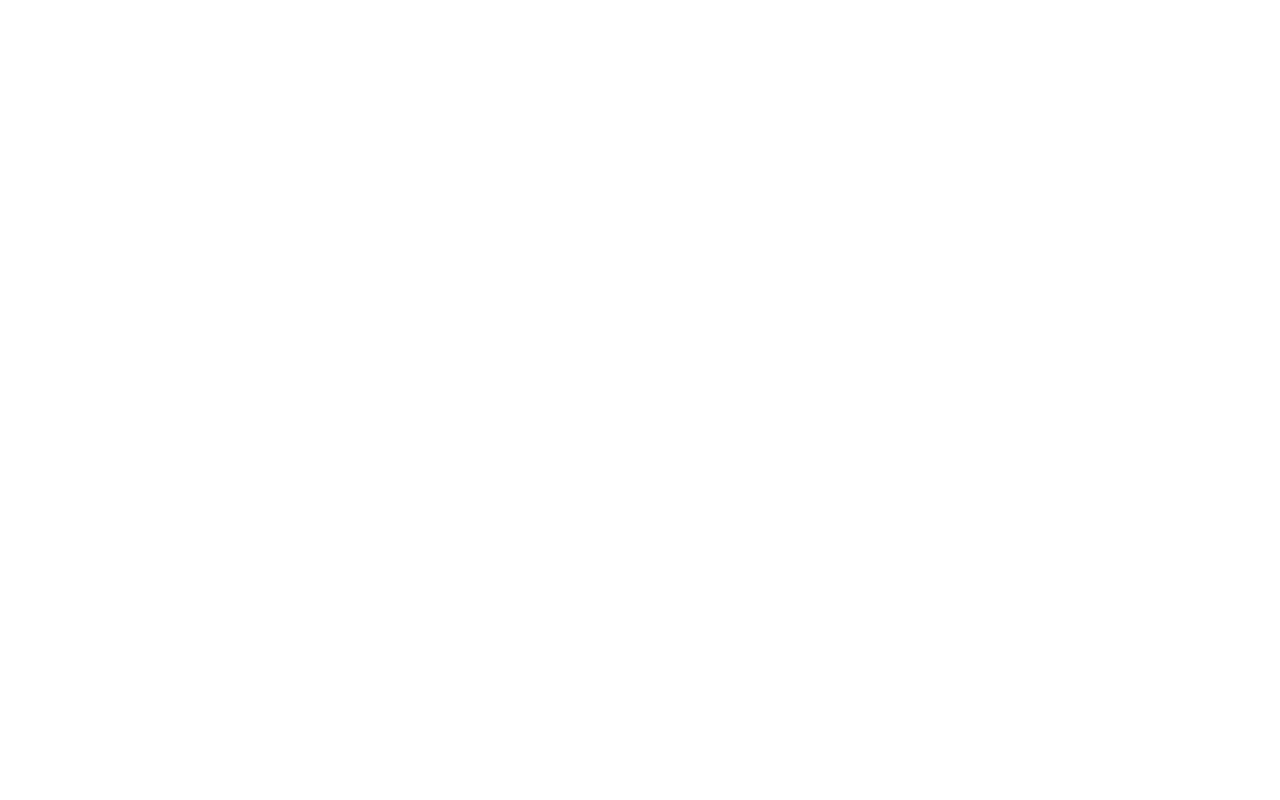
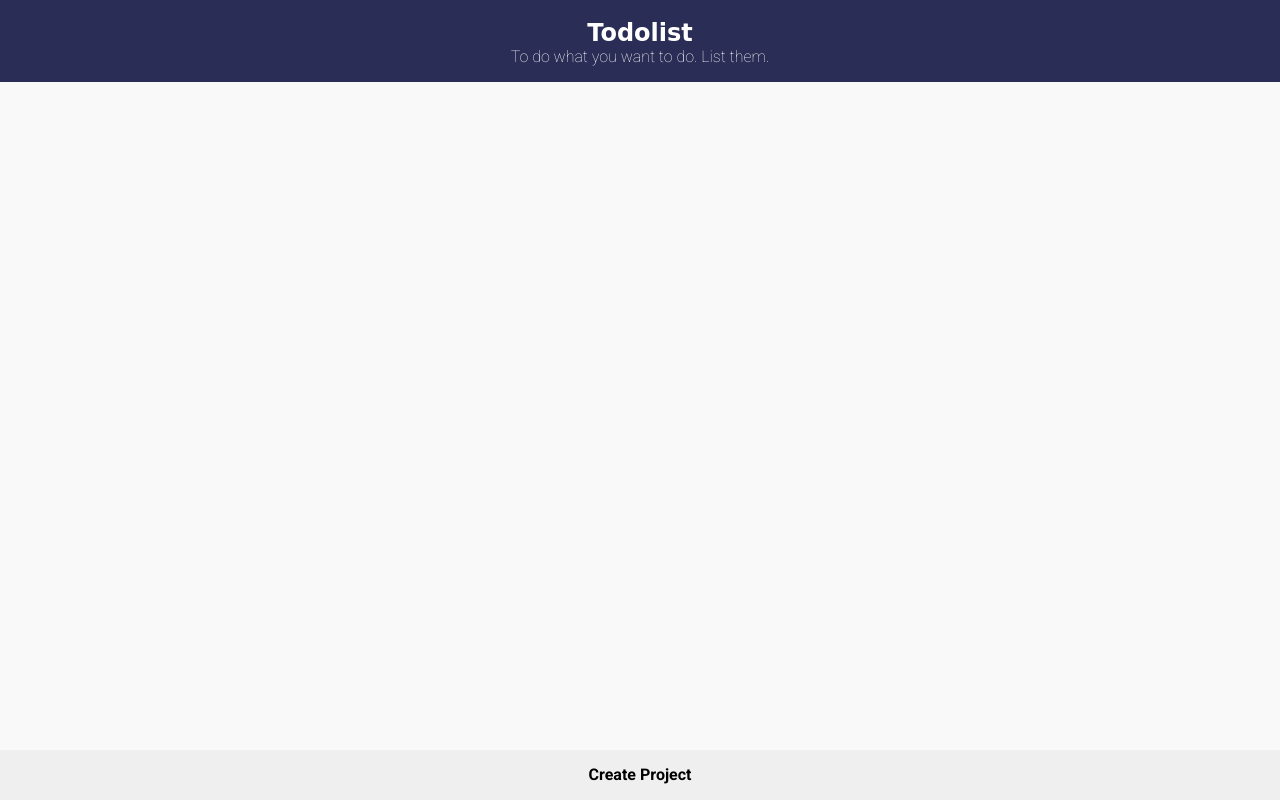
Before and after one commit to novraburv/todo-list, a website built with webpack: page src/index.html in a window 1280 px wide. Built offline with nearby package versions, Linux system fonts and the light colour scheme; a web font is replaced by a local one.

Commit message:
create UI

```diff
--- /dev/null
+++ b/src/css/global.css
@@ -0,0 +1,72 @@
+@import url("https://fonts.googleapis.com/css2?family=Roboto:wght@100;400;700&display=swap");
+@import url("https://fonts.googleapis.com/css2?family=Festive&display=swap");
+
+/*debugging tool*/
+* {
+	color: unset;
+	/*outline: 1px dashed red;*/
+}
+
+:root {
+	/*variables*/
+	--primary-light: #f9f9f9;
+	--primary-color: #9bbfcf;
+	--primary-dark: #2a2d56;
+	--accent-1: #ebac41;
+	--accent-2: #eb483e;
+
+	/*default fonts*/
+	font-family: "Roboto", Arial, Helvetica, sans-serif;
+}
+
+#app {
+	display: flex;
+	flex-flow: column nowrap;
+	min-height: 100vh;
+}
+
+/*header group*/
+.header {
+	display: flex;
+	flex-flow: column nowrap;
+	align-items: center;
+	background: var(--primary-dark);
+	color: white;
+}
+
+.header__logo {
+	margin-bottom: 0;
+	font-family: "Festive", cursive;
+}
+
+.header__slogan {
+	margin-top: 0;
+	font-weight: lighter;
+}
+
+/*main group*/
+.main {
+	background: var(--primary-light);
+}
+
+.main,
+.project-list {
+	flex: 1;
+}
+
+.main,
+.container-new-project-form {
+	display: flex;
+	flex-flow: column nowrap;
+}
+
+.btn {
+	padding: 1em;
+	font-weight: bold;
+	appearance: none;
+	border: none;
+}
+
+.btn:hover {
+	background: var(--primary-color);
+}
--- a/src/index.html
+++ b/src/index.html
@@ -9,7 +9,16 @@
 
 <body>
     <div id="app">
-
+        <header class="header">
+            <h2 class="header__logo">Todolist</h2>
+            <p class="header__slogan">To do what you want to do. List them.</p>
+        </header>
+        <main class="main">
+            <div class="project-list"></div>
+            <div class="container container-new-project-form">
+                <button class="btn btn-create-project">Create Project</button>
+            </div>
+        </main>
     </div>
 </body>
 
--- a/src/index.js
+++ b/src/index.js
@@ -1,5 +1,7 @@
 "use strict";
 
+// imported from npm
 import "normalize.css";
 
-console.log("Hello World!");
+// imported from local src
+import "./css/global.css";
--- a/webpack.config.js
+++ b/webpack.config.js
@@ -24,6 +24,7 @@ const config = {
   plugins: [
     new HtmlWebpackPlugin({
       template: "src/index.html",
+      favicon: "src/images/favicon.ico",
     }),
 
     // Add your plugins here
```
Also changed, not shown: dist/index.html, src/images/favicon.ico (added).
